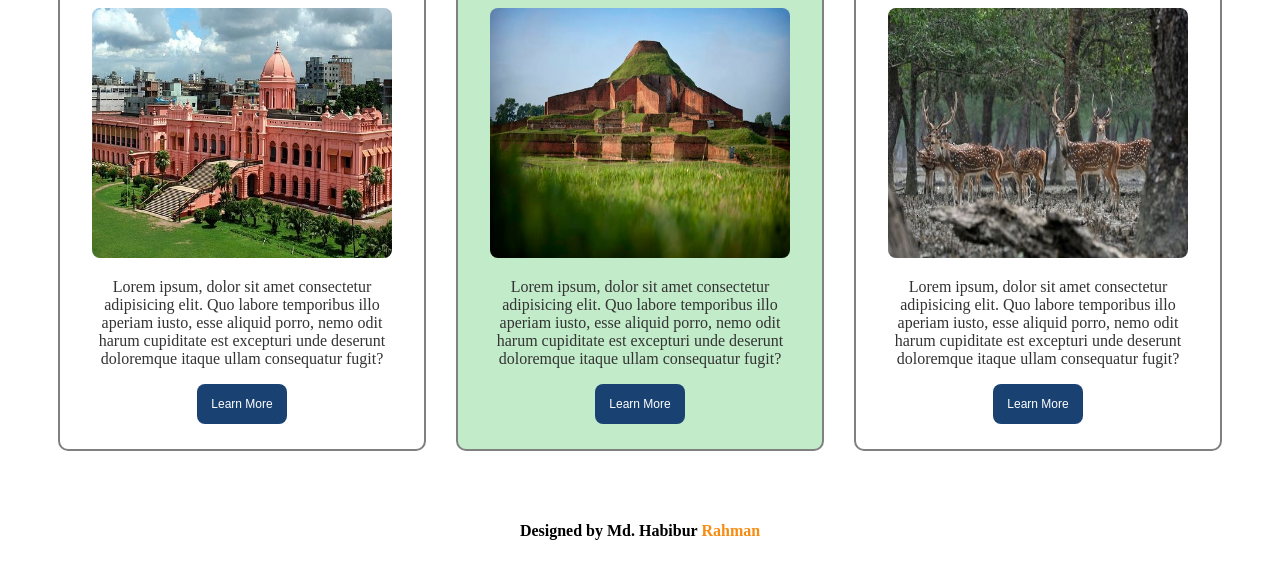
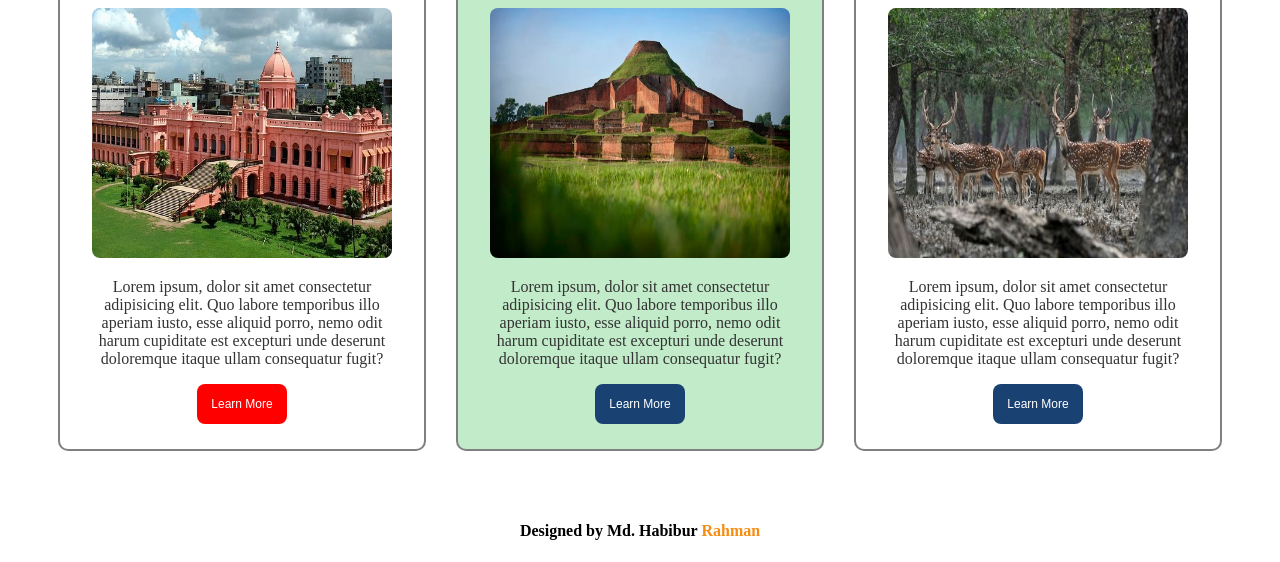
Before and after one commit to habibur0014/habibur_portfolio, a plain HTML site: page index.html in a window 1280 px wide. In both pictures the pointer is over the button 242 px from the left and 1125 px from the top of the page. Shown: the part 721-1283 px from the top of the page. Drawn offline with Linux system fonts and the light colour scheme.

Commit message:
button hvber

```diff
--- a/css/style.css
+++ b/css/style.css
@@ -29,8 +29,9 @@ button{
     font-size: 12px;
     font-weight: 400;
 }
-.button:hover{
-    background-color: ;
+button:hover{
+    background-color: #ff0000;
+    transition: 1.5s;
 }
 .image_with_info{
     display: flex;
```
